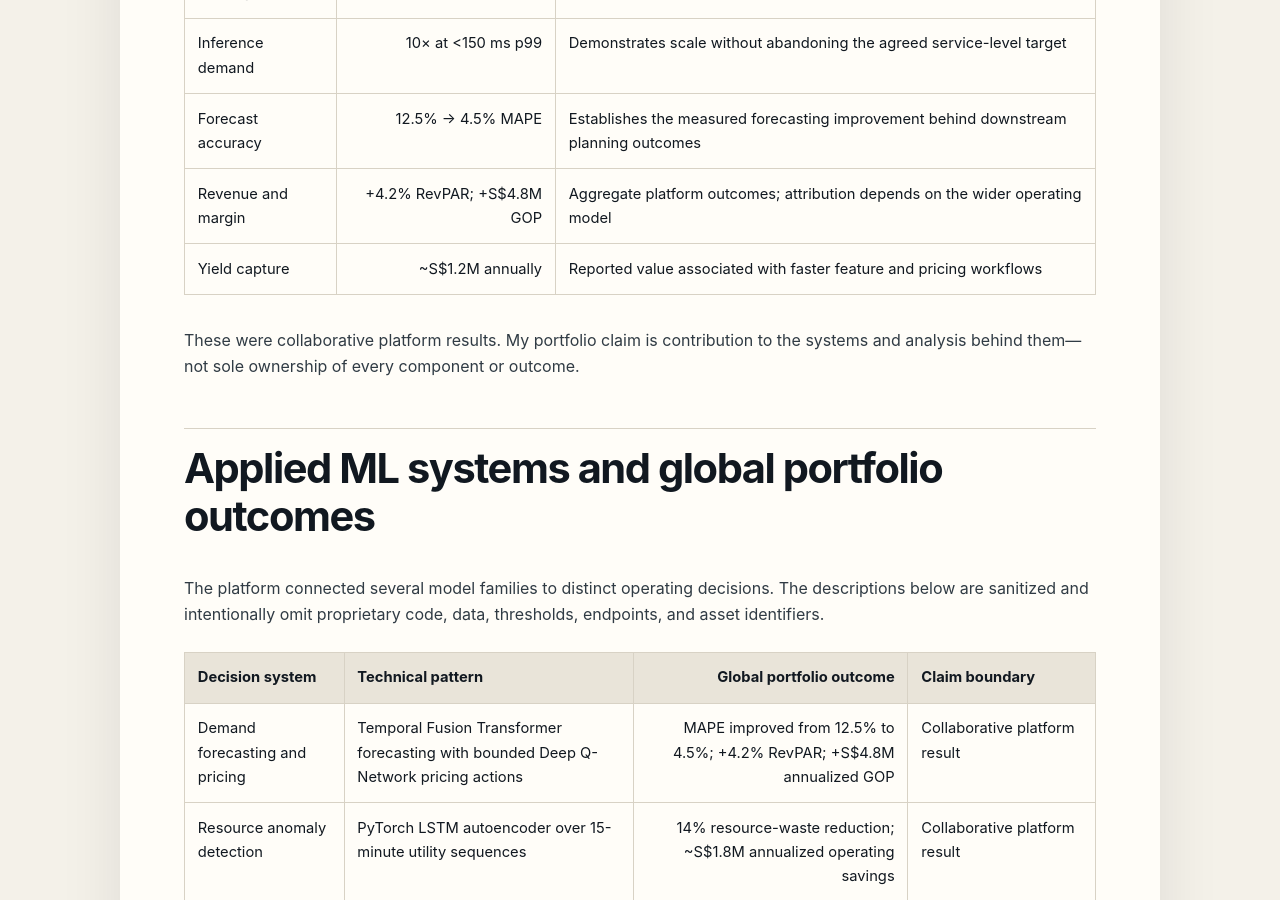
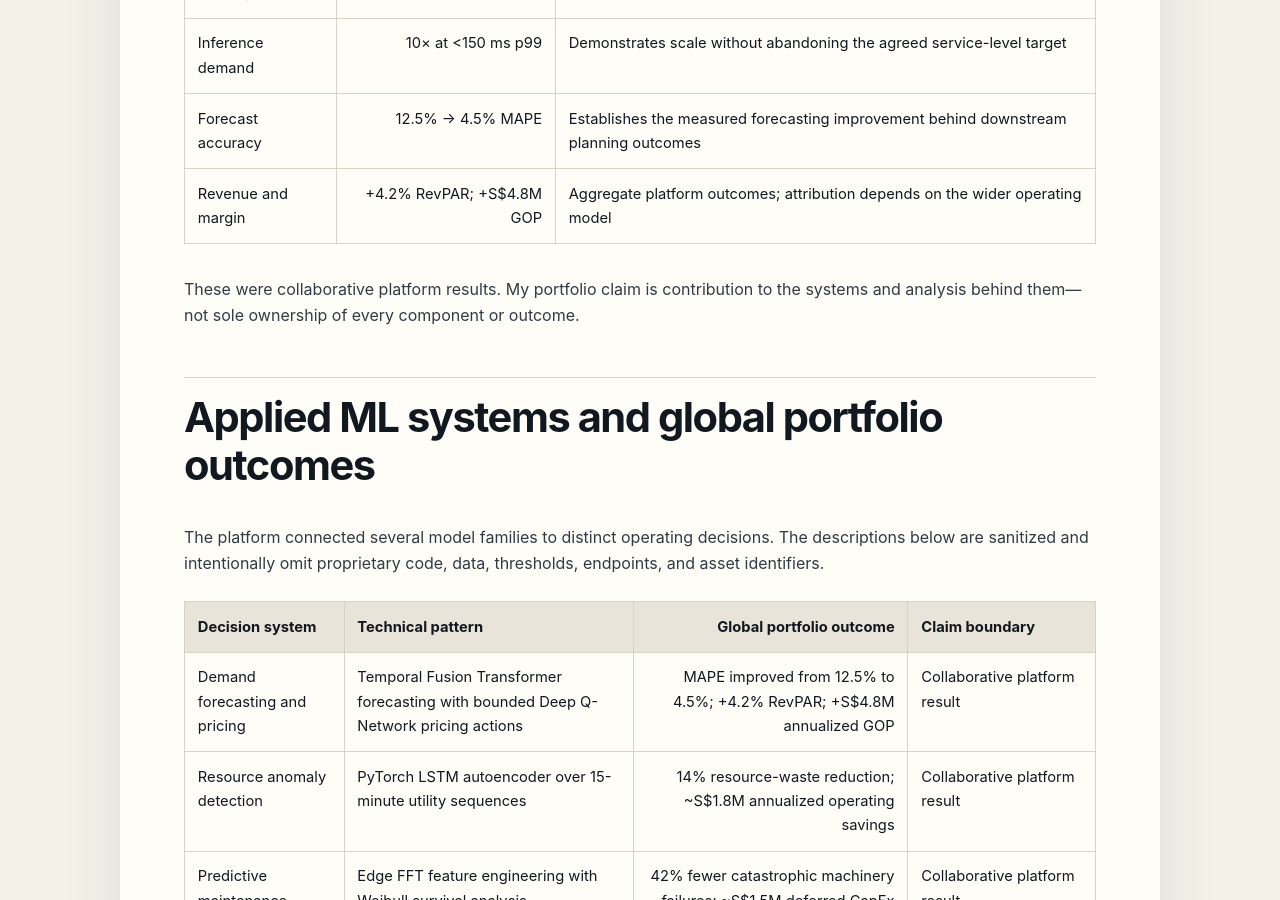
Before and after one commit to daetan999/technical_resume, a Jekyll site: the page built from docs/enterprise-delivery/enterprise-mlops-gpu-serving.md, in a window 1280 px wide and 900 px high, scrolled down 2947 px. Built offline with Jekyll 4.4.1, drawn with Linux system fonts in a browser that asks for light colours; our own code applies the rules of GitHub Pages for plain Markdown files.

Commit message:
docs: clarify upcoming build and approved metrics

```diff
--- a/docs/enterprise-delivery/enterprise-mlops-gpu-serving.md
+++ b/docs/enterprise-delivery/enterprise-mlops-gpu-serving.md
@@ -42,7 +42,6 @@ I contributed to pipeline components, feature-serving paths, shared NVIDIA Trito
 | Inference demand | 10× at <150 ms p99 | Demonstrates scale without abandoning the agreed service-level target |
 | Forecast accuracy | 12.5% → 4.5% MAPE | Establishes the measured forecasting improvement behind downstream planning outcomes |
 | Revenue and margin | +4.2% RevPAR; +S$4.8M GOP | Aggregate platform outcomes; attribution depends on the wider operating model |
-| Yield capture | ~S$1.2M annually | Reported value associated with faster feature and pricing workflows |
 
 These were collaborative platform results. My portfolio claim is contribution to the systems and analysis behind them—not sole ownership of every component or outcome.
 
```
Also changed, not shown: README.md.
